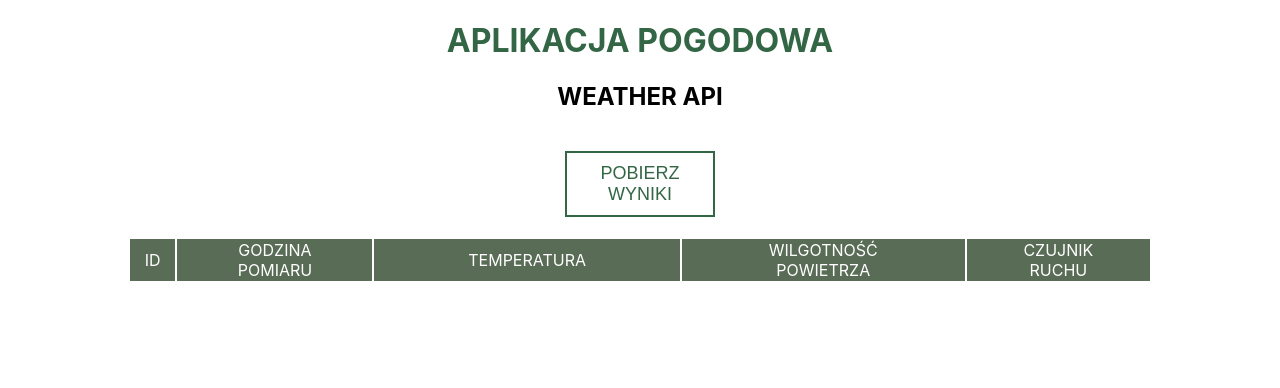
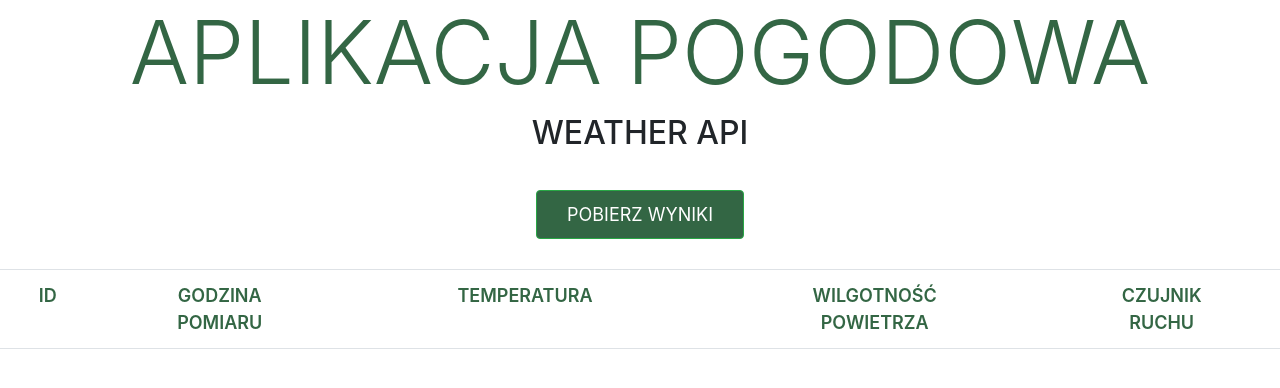
Before and after one commit to kateotto/azure-react, a React (Create React App) app: page / in a window 1280 px wide. Shown: the top 388 px of the page. Built offline with nearby package versions, Linux system fonts and the light colour scheme.

Commit message:
add bootstrap and change some styles

```diff
--- a/package.json
+++ b/package.json
@@ -3,6 +3,7 @@
   "version": "0.1.0",
   "private": true,
   "dependencies": {
+    "bootstrap": "^4.3.1",
     "node-sass": "^4.12.0",
     "react": "^16.8.6",
     "react-dom": "^16.8.6",
--- a/src/components/Bodies/index.js
+++ b/src/components/Bodies/index.js
@@ -1,8 +1,8 @@
 import React, { PureComponent } from "react";
 import { connect } from "react-redux";
 import { fetch_data } from "../../actions";
-import './style.scss';
-
+import "bootstrap/dist/css/bootstrap.css";
+import "./style.scss";
 
 class Bodies extends PureComponent {
   render() {
@@ -14,34 +14,68 @@ class Bodies extends PureComponent {
       <React.Fragment>
         <div className="containerWrapper">
           <h2>WEATHER API</h2>
-          <button className="fetchButton" onClick={fetch_data}>POBIERZ WYNIKI</button>
-
-        <table>
-          <tbody>
+          <button
+            type="button"
+            className="btn btn-success"
+            onClick={fetch_data}
+          >
+            POBIERZ WYNIKI
+          </button>
+          <br />
+          <table className="table">
+            <thead className="table-header">
               <tr>
                 <td>ID</td>
-            <td>GODZINA <br/> POMIARU</td>
+                <td>
+                  GODZINA <br /> POMIARU
+                </td>
                 <td>TEMPERATURA</td>
-            <td>WILGOTNOŚĆ<br/> POWIETRZA</td>
-            <td>CZUJNIK <br/> RUCHU </td>
+                <td>
+                  WILGOTNOŚĆ
+                  <br /> POWIETRZA
+                </td>
+                <td>
+                  CZUJNIK <br /> RUCHU{" "}
+                </td>
               </tr>
+            </thead>
+            <thead>
               <tr>
                 <td>
-            {entries ? entries.map(element => <p>{element.ID}</p>) : <p>{error}</p>}
+                  {entries ? (
+                    entries.map(element => <p>{element.ID}</p>)
+                  ) : (
+                    <p>{error}</p>
+                  )}
                 </td>
                 <td>
-            {entries ? entries.map(element => <p>{element.measurement_time.split("T")[1].slice(0,8)}</p>) : <p>{error}</p>}
+                  {entries ? (
+                    entries.map(element => (
+                      <p>
+                        {element.measurement_time.split("T")[1].slice(0, 8)}
+                      </p>
+                    ))
+                  ) : (
+                    <p>{error}</p>
+                  )}
                 </td>
                 <td>
-            {entries ? entries.map(element => <p>{element.temperature} &#8451;</p>) : <p>{error}</p>}
+                  {entries ? (
+                    entries.map(element => <p>{element.temperature} &#8451;</p>)
+                  ) : (
+                    <p>{error}</p>
+                  )}
                 </td>
                 <td>
-            {entries ? entries.map(element => <p>{element.air_humidity}%</p>) : <p>{error}</p>}
+                  {entries ? (
+                    entries.map(element => <p>{element.air_humidity}%</p>)
+                  ) : (
+                    <p>{error}</p>
+                  )}
                 </td>
-            <td>
-            </td>
+                <td />
               </tr>
-          </tbody>
+            </thead>
           </table>
         </div>
       </React.Fragment>
--- a/src/components/Bodies/style.scss
+++ b/src/components/Bodies/style.scss
@@ -1,23 +1,34 @@
-$detailColor: #336644;;
-.containerWrapper{
+$detailColor: #336644;
+
+.btn {
+  background-color: $detailColor;
+  margin: 30px;
+  padding: 10px 30px;
+  font-size: 18px;
 }
-.fetchButton{
-    margin: 20px;
-    border: none;
-    font-size: 18px;
-    padding: 10px;
-    width: 150px;
-    background-color: transparent;
-    border: 2px solid $detailColor;
-    color: $detailColor;
+.table-header {
+  color: $detailColor;
+  font-size: 18px;
+  font-weight: 600;
 }
-table{
-   margin-left: 10%;
-    width: 80%;
-    text-align: center;
 
-    tr:nth-child(odd){
-        background-color: #596C56;
-        color: #fff;
-    }
-}
+// .fetchButton {
+//   margin: 20px;
+//   border: none;
+//   font-size: 18px;
+//   padding: 10px;
+//   width: 150px;
+//   background-color: transparent;
+//   border: 2px solid $detailColor;
+//   color: $detailColor;
+// }
+// table{
+//    margin-left: 10%;
+//     width: 80%;
+//     text-align: center;
+
+//     tr:nth-child(odd){
+//         background-color: #596C56;
+//         color: #fff;
+//     }
+// }
--- a/src/components/Header/index.js
+++ b/src/components/Header/index.js
@@ -5,7 +5,7 @@ class Header extends Component {
   render() {
     return (
       <div>
-        <h1>APLIKACJA POGODOWA</h1>
+        <h1 className="display-2">APLIKACJA POGODOWA</h1>
       </div>
     );
   }
```
Also changed, not shown: 1 other file (tests, documents, lock files or other folders). Lines whose indentation alone changed are shown as unchanged.
